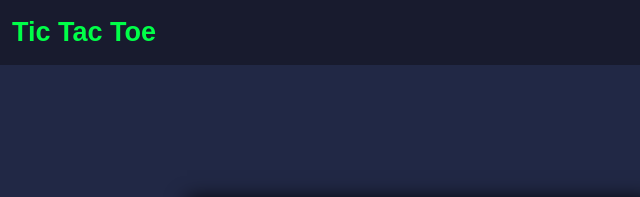
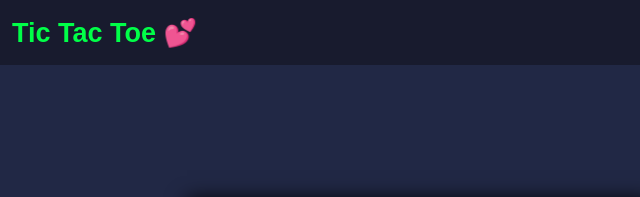
Before and after one commit to princeraj07m/TIC_TAC_TOE, a plain HTML site: page index.html in a window 1280 px wide. Shown: the top 197 px of the page, 0-640 px from the left. Drawn offline with Linux system fonts and the light colour scheme.

Commit message:
Update index.html

```diff
--- a/index.html
+++ b/index.html
@@ -9,7 +9,7 @@
 </head>
 <body>
       <nav class="navbar">
-        <span class="yellow" >Tic Tac Toe</span>
+        <span class="yellow" >Tic Tac Toe 💕</span>
     </nav>
     <div class="gamecontainer">
               <div class="container">
```
